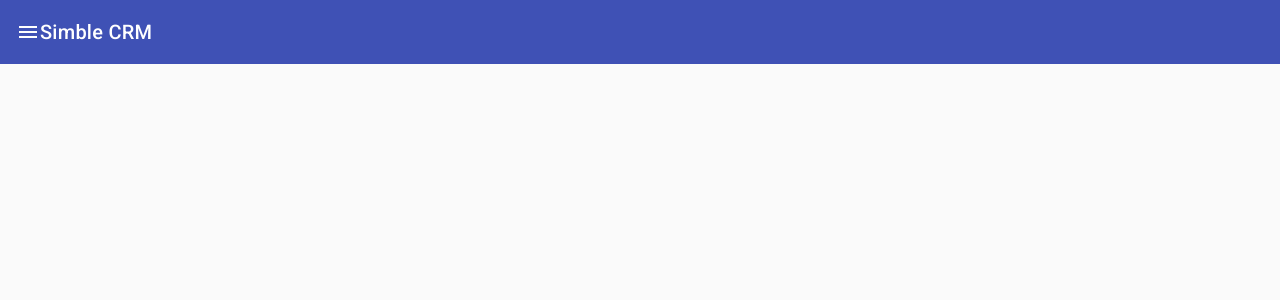
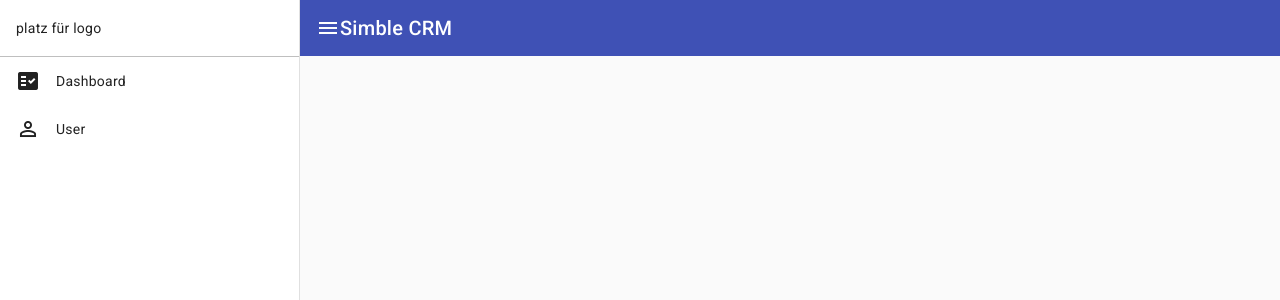
Before and after one commit to BastianR188/Simple-CRM, an Angular app: page / in a window 1280 px wide. Shown: the top 300 px of the page. Built offline with nearby package versions, Linux system fonts and the light colour scheme.

Commit message:
sidenav design

```diff
--- a/src/app/app.component.html
+++ b/src/app/app.component.html
@@ -1,6 +1,14 @@
 <mat-drawer-container class="mat-drawer-container" autosize>
-  <mat-drawer #drawer class="example-sidenav" mode="side">
-    <p>Auto-resizing sidenav</p>
+  <mat-drawer #drawer class="sidenav" [opened]="true" mode="side">
+
+
+    <div class="logo-container">platz für logo</div>
+
+    <ul class="menu-items">
+      <li><mat-icon>fact_check</mat-icon>Dashboard</li>
+      <li><mat-icon>perm_identity</mat-icon>User</li>
+    </ul>
+
 
   </mat-drawer>
 
--- a/src/app/app.component.scss
+++ b/src/app/app.component.scss
@@ -5,3 +5,42 @@
 .menu-icon{
     cursor: pointer;
 }
+
+.sidenav{
+    width: 300px;
+
+}
+
+.logo-container{
+    border-bottom: 1px solid rgba($color: #000000, $alpha: 0.25);
+    padding: 0 16px;
+    min-height: 56px;
+    display: flex;
+    align-items: center;
+}
+
+mat-toolbar, mat-toolbar-row {
+    min-height: 56px;
+    height: 56px;
+}
+
+.menu-items{
+    list-style-type: none;
+    margin: 0;
+    padding: 0;
+    li{
+        padding: 0 16px;
+        height: 48px;
+        display: flex;
+        align-items: center;
+        cursor: pointer;
+
+        mat-icon{
+            margin-right: 16px;
+        }
+
+        &:hover {
+            background-color: rgba($color: #000000, $alpha: 0.1);
+        }
+    }
+}
```
